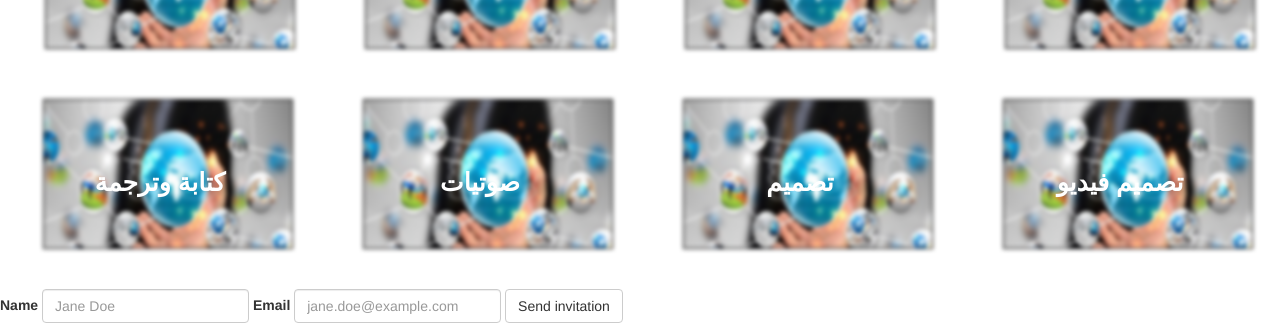
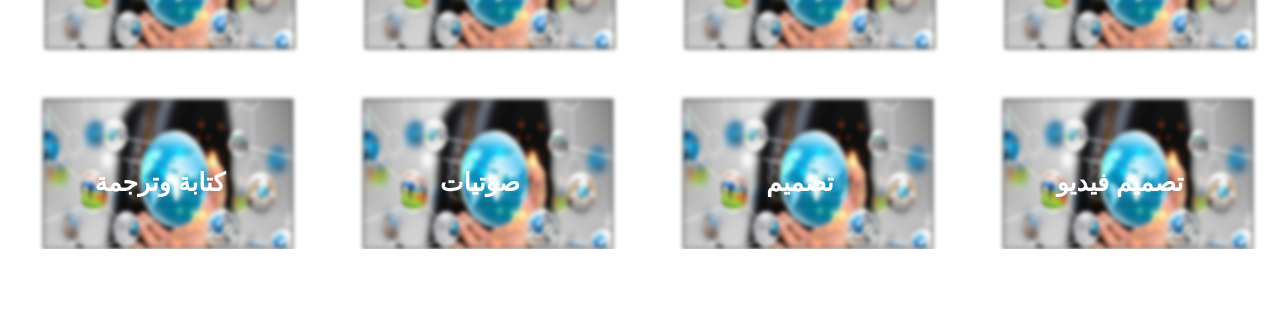
Before and after one commit to mahmoud29-24/First_page, a plain HTML site: page site/index.html in a window 1280 px wide. Shown: the part 617-940 px from the top of the page. After the commit the page ends 866 px from the top, so only its background shows below. Drawn offline with Linux system fonts and the light colour scheme.

Commit message:
first page

```diff
--- a/site/css/style2.css
+++ b/site/css/style2.css
@@ -312,9 +312,3 @@ main div section.section10 div h2 {
 	color: white;
 	font-weight: 600;
 }
-.form-group {
-	margin-top: 40px;
-}
-.btn {
-	margin-top: 40px;
-}
--- a/site/index.html
+++ b/site/index.html
@@ -109,17 +109,6 @@
 			</section>
 		</div>
 
-		<form class="form-inline">
-  <div class="form-group">
-    <label for="exampleInputName2">Name</label>
-    <input type="text" class="form-control" id="exampleInputName2" placeholder="Jane Doe">
-  </div>
-  <div class="form-group">
-    <label for="exampleInputEmail2">Email</label>
-    <input type="email" class="form-control" id="exampleInputEmail2" placeholder="jane.doe@example.com">
-  </div>
-  <button type="submit" class="btn btn-default">Send invitation</button>
-</form>
 
 	</main>
 </header>
```
